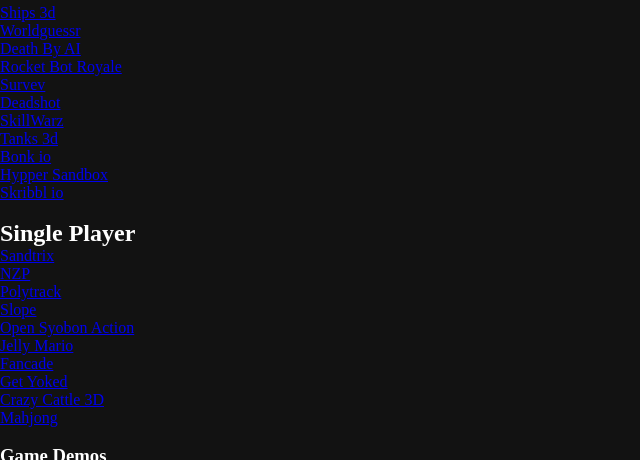
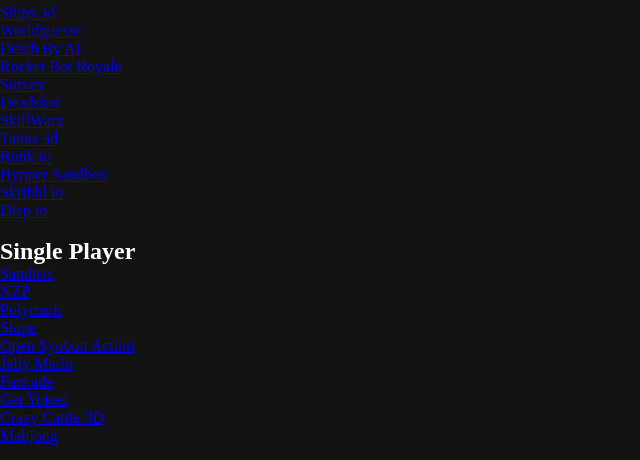
Before and after one commit to ILoveBennett/HOME, a plain HTML site: page index.html in a window 1280 px wide. Shown: the part 60-520 px from the top of the page, without its empty margins (0-640 px from the left). Drawn offline with Linux system fonts and the light colour scheme.

Commit message:
Update index.html

```diff
--- a/index.html
+++ b/index.html
@@ -70,6 +70,8 @@
 	<a href="#" class="openLink" data-url="https://games.crazygames.com/en_US/hypper-sandbox/index.html?v=1.337">Hypper Sandbox</a>
 	<br>
 	<a href="#" class="openLink" data-url="https://skribbl.io">Skribbl io</a>
+	<br>
+	<a href="#" class="openLink" data-url="https://games.crazygames.com/en_US/diepio/index.html?v=1.338">Diep io</a>
 	<br>
 	<br>
 	<h2 style="color:white;">Single Player</h2>
```
